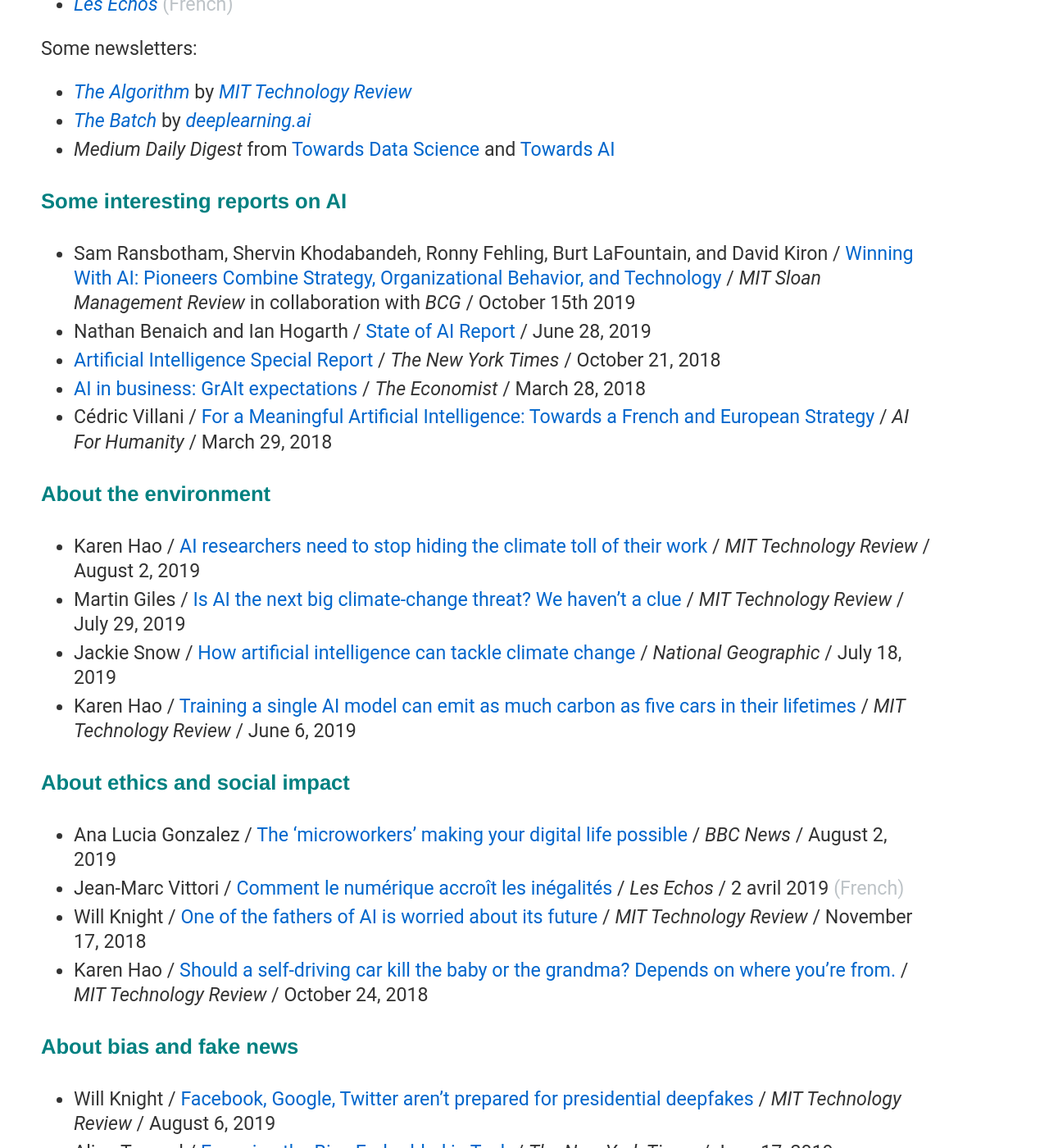
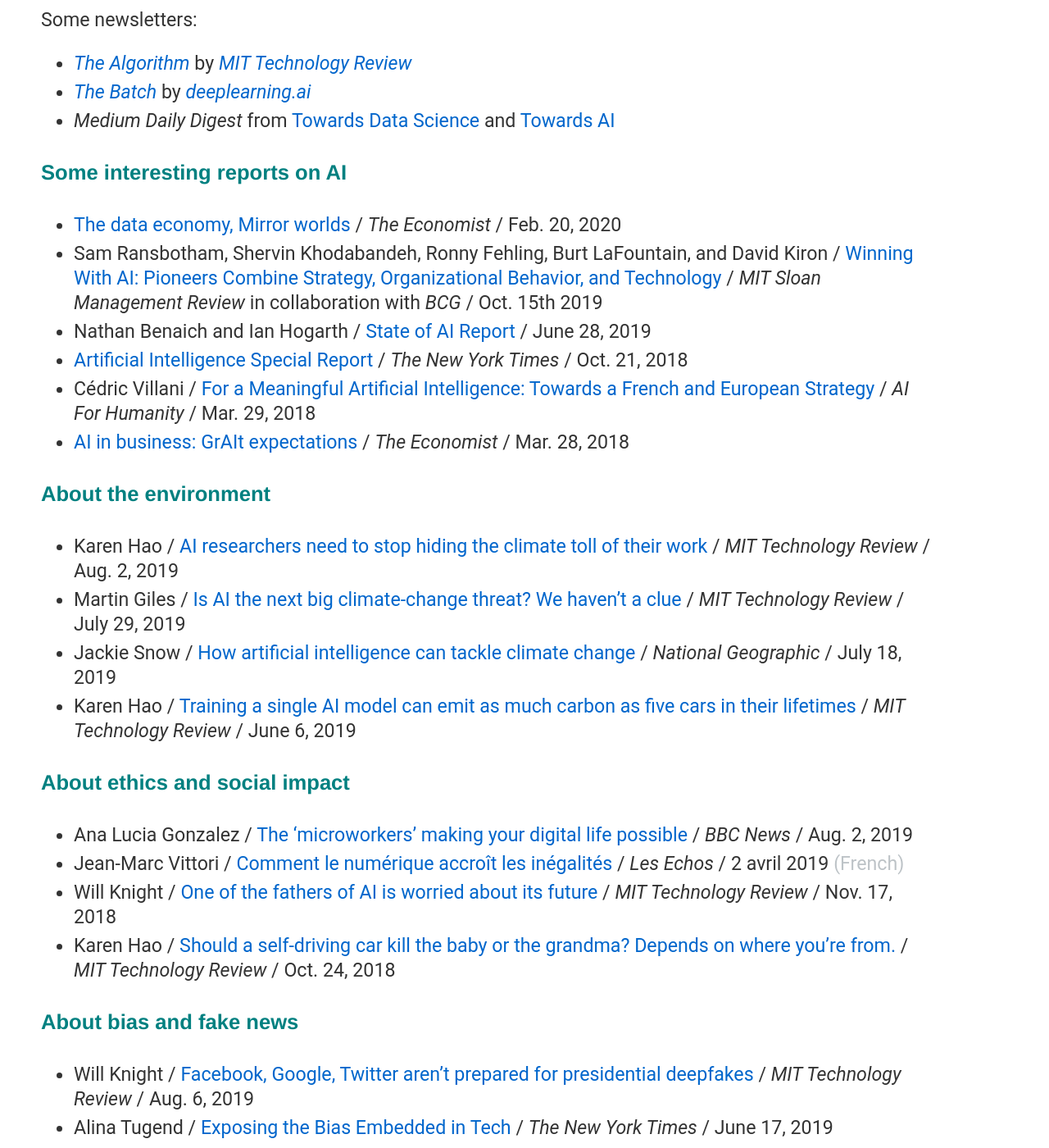
Before and after one commit to sylvaincom/sylvaincom.github.io, a Jekyll site: the page built from _posts/2019-08-09-articles.md, in a window 1280 px wide and 1400 px high, scrolled down 1165 px. Shown: the whole window at 82% size. Built offline with Jekyll 4.4.1, drawn with Linux system fonts in a browser that asks for light colours; nearby versions of some CDN libraries; some of the changed text lies outside the part shown.

Commit message:
new update

```diff
--- a/_posts/2019-08-09-articles.md
+++ b/_posts/2019-08-09-articles.md
@@ -40,16 +39,17 @@
 <a name='reports'></a>
 #### Some interesting reports on AI
 
-* Sam Ransbotham, Shervin Khodabandeh, Ronny Fehling, Burt LaFountain, and David Kiron / [Winning With AI: Pioneers Combine Strategy, Organizational Behavior, and Technology](https://www.bcg.com/fr-fr/publications/2019/how-to-win-with-artificial-intelligence-ai.aspx) / _MIT Sloan Management Review_ in collaboration with _BCG_ / October 15th 2019
+* [The data economy, Mirror worlds](https://www.economist.com/special-report/2020/02/20/a-deluge-of-data-is-giving-rise-to-a-new-economy) / _The Economist_ / Feb. 20, 2020
+* Sam Ransbotham, Shervin Khodabandeh, Ronny Fehling, Burt LaFountain, and David Kiron / [Winning With AI: Pioneers Combine Strategy, Organizational Behavior, and Technology](https://www.bcg.com/fr-fr/publications/2019/how-to-win-with-artificial-intelligence-ai.aspx) / _MIT Sloan Management Review_ in collaboration with _BCG_ / Oct. 15th 2019
 * Nathan Benaich and Ian Hogarth / [State of AI Report](https://www.stateof.ai/) / June 28, 2019
-* [Artificial Intelligence Special Report](https://www.nytimes.com/spotlight/artificial-intelligence) / _The New York Times_ / October 21, 2018
-* [AI in business: GrAIt expectations](https://www.economist.com/printedition/specialreports?page=2&year[value][year]=2018&category=All) / _The Economist_ / March 28, 2018
-* Cédric Villani / [For a Meaningful Artificial Intelligence: Towards a French and European Strategy](https://www.aiforhumanity.fr/en/) / _AI For Humanity_ / March 29, 2018
+* [Artificial Intelligence Special Report](https://www.nytimes.com/spotlight/artificial-intelligence) / _The New York Times_ / Oct. 21, 2018
+* Cédric Villani / [For a Meaningful Artificial Intelligence: Towards a French and European Strategy](https://www.aiforhumanity.fr/en/) / _AI For Humanity_ / Mar. 29, 2018
+* [AI in business: GrAIt expectations](https://www.economist.com/printedition/specialreports?page=2&year[value][year]=2018&category=All) / _The Economist_ / Mar. 28, 2018
 
 <a name='environment'></a>
 #### About the environment
 
-* Karen Hao / [AI researchers need to stop hiding the climate toll of their work](https://www.technologyreview.com/f/614056/ai-research-has-an-environment-climate-toll/) / _MIT Technology Review_ / August 2, 2019
+* Karen Hao / [AI researchers need to stop hiding the climate toll of their work](https://www.technologyreview.com/f/614056/ai-research-has-an-environment-climate-toll/) / _MIT Technology Review_ / Aug. 2, 2019
 * Martin Giles / [Is AI the next big climate-change threat? We haven’t a clue](https://www.technologyreview.com/s/614005/ai-computing-cloud-computing-microchips/) / _MIT Technology Review_ / July 29, 2019
 * Jackie Snow / [How artificial intelligence can tackle climate change](https://www.nationalgeographic.com/environment/2019/07/artificial-intelligence-climate-change/) / _National Geographic_ / July 18, 2019
 * Karen Hao / [Training a single AI model can emit as much carbon as five cars in their lifetimes](https://www.technologyreview.com/s/613630/training-a-single-ai-model-can-emit-as-much-carbon-as-five-cars-in-their-lifetimes/) / _MIT Technology Review_ / June 6, 2019
@@ -57,26 +57,26 @@
 <a name='ethics'></a>
 #### About ethics and social impact
 
-* Ana Lucia Gonzalez / [The 'microworkers' making your digital life possible](https://www.bbc.com/news/business-48881827) / _BBC News_ / August 2, 2019
+* Ana Lucia Gonzalez / [The 'microworkers' making your digital life possible](https://www.bbc.com/news/business-48881827) / _BBC News_ / Aug. 2, 2019
 * Jean-Marc Vittori / [Comment le numérique accroît les inégalités](https://www.lesechos.fr/idees-debats/editos-analyses/comment-le-numerique-accroit-les-inegalites-1005819) / _Les Echos_ / 2 avril 2019 <font color="#bdc3c7 ">(French)</font>
-* Will Knight / [One of the fathers of AI is worried about its future](https://www.technologyreview.com/s/612434/one-of-the-fathers-of-ai-is-worried-about-its-future/) / _MIT Technology Review_ / November 17, 2018
-* Karen Hao / [Should a self-driving car kill the baby or the grandma? Depends on where you’re from.](https://www.technologyreview.com/s/612341/a-global-ethics-study-aims-to-help-ai-solve-the-self-driving-trolley-problem/) / _MIT Technology Review_ / October 24, 2018
+* Will Knight / [One of the fathers of AI is worried about its future](https://www.technologyreview.com/s/612434/one-of-the-fathers-of-ai-is-worried-about-its-future/) / _MIT Technology Review_ / Nov. 17, 2018
+* Karen Hao / [Should a self-driving car kill the baby or the grandma? Depends on where you’re from.](https://www.technologyreview.com/s/612341/a-global-ethics-study-aims-to-help-ai-solve-the-self-driving-trolley-problem/) / _MIT Technology Review_ / Oct. 24, 2018
 
 <a name='bias'></a>
 #### About bias and fake news
 
-* Will Knight / [Facebook, Google, Twitter aren’t prepared for presidential deepfakes](https://www.technologyreview.com/f/614087/facebook-google-twitter-arent-prepared-for-presidential-deepfakes/) / _MIT Technology Review_ / August 6, 2019
+* Will Knight / [Facebook, Google, Twitter aren’t prepared for presidential deepfakes](https://www.technologyreview.com/f/614087/facebook-google-twitter-arent-prepared-for-presidential-deepfakes/) / _MIT Technology Review_ / Aug. 6, 2019
 * Alina Tugend / [Exposing the Bias Embedded in Tech](https://www.nytimes.com/2019/06/17/business/artificial-intelligence-bias-tech.html) / _The New York Times_ / June 17, 2019
 * [Seek and you shall find - Google rewards reputable reporting, not left-wing politics](https://www.economist.com/graphic-detail/2019/06/08/google-rewards-reputable-reporting-not-left-wing-politics) / _The Economist_ / June 8, 2019
 * Megan Specia / [Siri and Alexa Reinforce Gender Bias, U.N. Finds](https://www.nytimes.com/2019/05/22/world/siri-alexa-ai-gender-bias.html) / _The New York Times_ / May 22, 2019
 
 <a name='privacy'></a>
 #### About privacy
-* [Les stats, c’est moi - How to think about data in 2019](https://www.economist.com/leaders/2018/12/22/how-to-think-about-data-in-2019) / _The Economist_ / December 22, 2018
+* [Les stats, c’est moi - How to think about data in 2019](https://www.economist.com/leaders/2018/12/22/how-to-think-about-data-in-2019) / _The Economist_ / Dec. 22, 2018
 * Baratunde Thurston / [Find Out What Google and Facebook Know About You](https://medium.com/s/trustissues/find-out-what-google-and-facebook-know-about-you-31d0fa6d7b61) / _Medium_ / June 4, 2018
-* [Smile, you’re on camera - There will be little privacy in the workplace of the future](https://www.economist.com/special-report/2018/03/28/there-will-be-little-privacy-in-the-workplace-of-the-future) / _The Economist_ / March 31, 2018
+* [Smile, you’re on camera - There will be little privacy in the workplace of the future](https://www.economist.com/special-report/2018/03/28/there-will-be-little-privacy-in-the-workplace-of-the-future) / _The Economist_ / Mar. 31, 2018
 
 <a name='job'></a>
 #### About the data scientist job
-* Jonny Brooks-Bartlett / [Here’s why so many data scientists are leaving their jobs](https://towardsdatascience.com/why-so-many-data-scientists-are-leaving-their-jobs-a1f0329d7ea4) / _Towards Data Science_ / March 28, 2018
-* Thomas H. Davenport and D.J. Patil / [Data Scientist: The Sexiest Job of the 21st Century](https://hbr.org/2012/10/data-scientist-the-sexiest-job-of-the-21st-century) / _Harvard Business Review_ / October 2012
+* Jonny Brooks-Bartlett / [Here’s why so many data scientists are leaving their jobs](https://towardsdatascience.com/why-so-many-data-scientists-are-leaving-their-jobs-a1f0329d7ea4) / _Towards Data Science_ / Mar. 28, 2018
+* Thomas H. Davenport and D.J. Patil / [Data Scientist: The Sexiest Job of the 21st Century](https://hbr.org/2012/10/data-scientist-the-sexiest-job-of-the-21st-century) / _Harvard Business Review_ / Oct. 2012
```
Also changed, not shown: other parts of _posts/2019-08-09-articles.md (+1 -2 lines), _posts/2019-08-08-gs-ml.md (+11 -6 lines).
